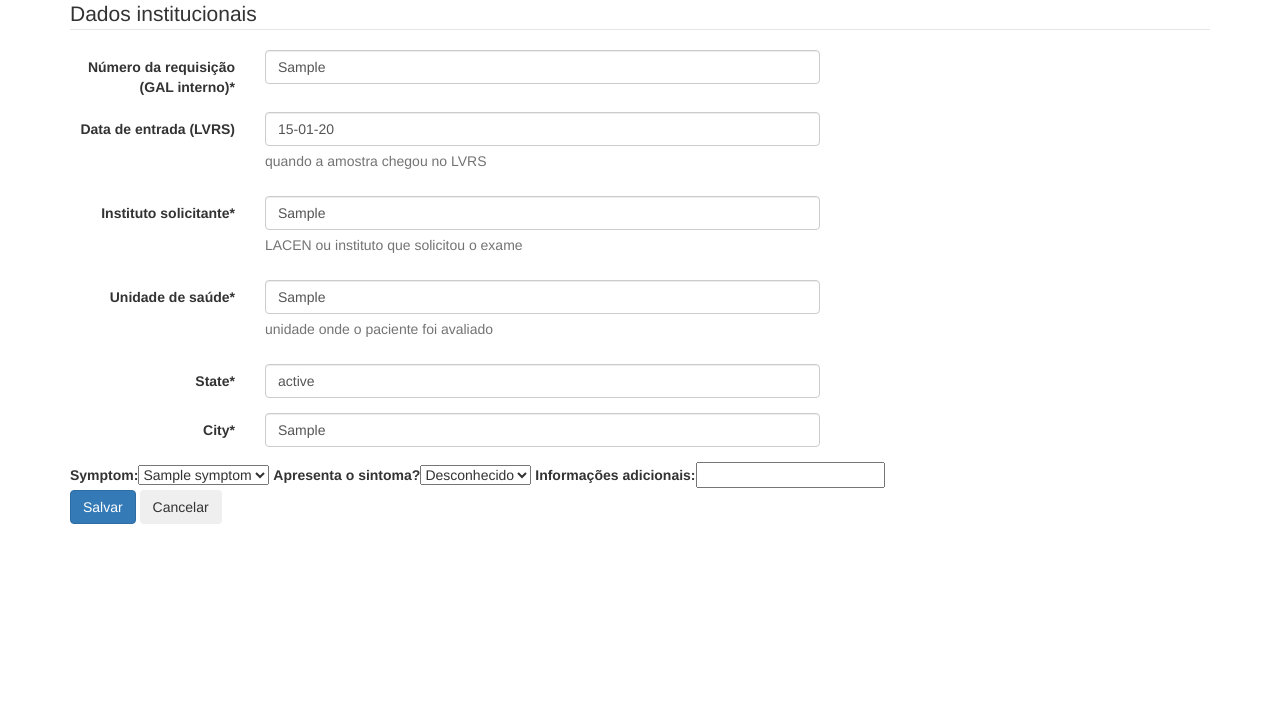
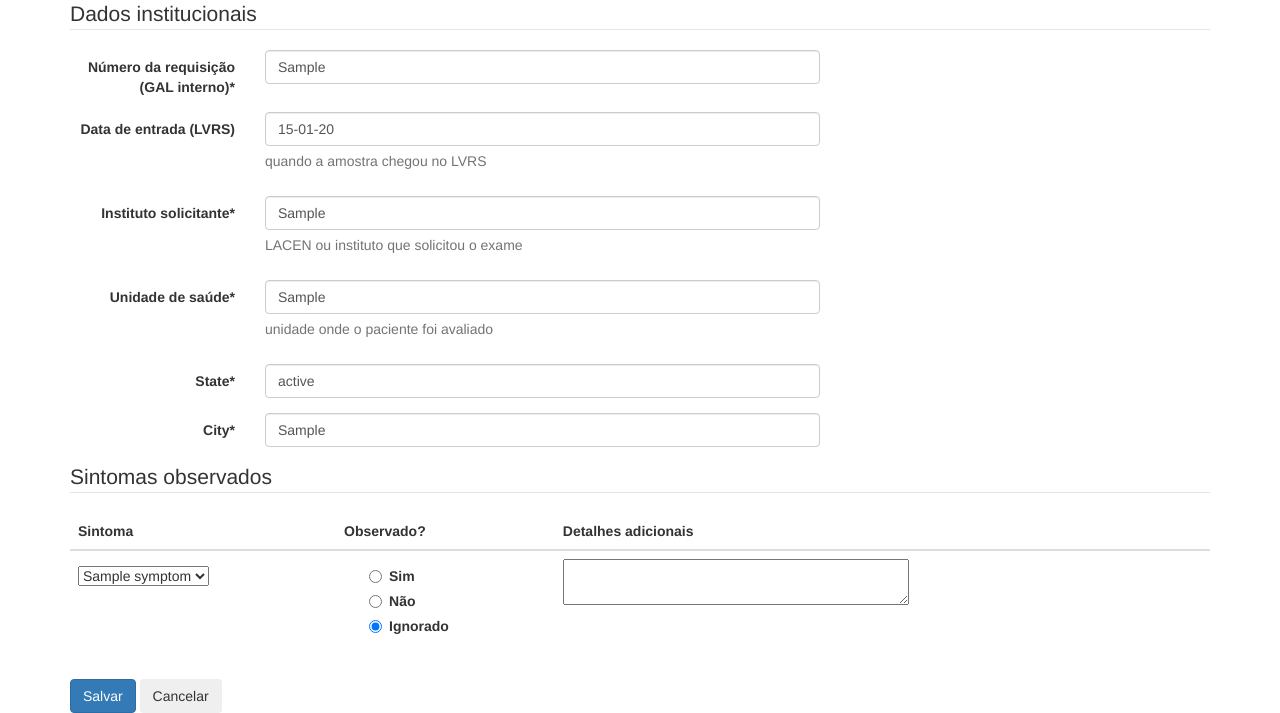
Before and after one commit to gems-uff/labsys, a Django app: page /admission_notes/create in a window 1280 px wide. Shown: the part 121-834 px from the top of the page. Before the commit the page ends 645 px from the top, so only its background shows below. Run offline with Django 3.2, Linux system fonts and the light colour scheme; tables that the repository leaves empty hold one stand-in row (values such as "Sample post"); some libraries are stand-ins or nearby versions.

Commit message:
:rocket: Render observed symptom formset manually

```diff
--- a/admission_notes/templates/admission_notes/create.html
+++ b/admission_notes/templates/admission_notes/create.html
@@ -18,12 +18,40 @@
   <form action="{% url 'admission_notes:create' %}" method="post" class="form-horizontal">
     {% crispy admission_note_form %}
 
-    <div class="form-inline">
-      {{  observed_symptom_formset.management_form }}
-      {% for form in  observed_symptom_formset %}
-        {{ form }}
-      {% endfor %}
-    </div>
+    <fieldset>
+      <legend>Sintomas observados</legend>
+      <table class="table">
+        <thead>
+          <tr>
+            <th>Sintoma</th>
+            <th>Observado?</th>
+            <th>Detalhes adicionais</th>
+          </tr>
+        </thead>
+        <tbody>
+          {{  observed_symptom_formset.management_form }}
+          {% for form in  observed_symptom_formset %}
+            <tr>
+              <td>
+                <div class="form-group col-lg-4 control-label">
+                  {{ form.symptom }}
+                </div>
+              </td>
+              <td>
+                <div class="form-group col-lg-2 radio-inline">
+                  {{ form.observed}}
+                </div>
+              </td>
+              <td>
+                <div class="form-group col-lg-6">
+                  {{ form.details}}
+                </div>
+              </td>
+            </tr>
+          {% endfor %}
+        </tbody>
+      </table>
+    </fieldset>
     <input type="submit" name="save" value="Salvar" class="btn btn-primary" id="submit-id-save">
     <input type="button" name="cancel" value="Cancelar" class="btn" id="button-id-cancel">
   </form>
--- a/admission_notes/views.py
+++ b/admission_notes/views.py
@@ -9,7 +9,7 @@ from django.forms import inlineformset_factory, formset_factory
 from .models import AdmissionNote
 from .forms import AdmissionNoteForm
 from symptoms.models import ObservedSymptom, Symptom
-from symptoms.forms import ObservedSymptomForm, ObservedSymptomFormSetHelper
+from symptoms.forms import ObservedSymptomForm
 
 
 class IndexView(generic.ListView):
@@ -54,7 +54,6 @@ ObservedSymptomFormSet = formset_factory(
     ObservedSymptomForm,
     extra=0,
 )
-# obssymptom_formset_helper = ObservedSymptomFormSetHelper()
 def create_admission_note(request):
 
     admission_note_form = AdmissionNoteForm(
@@ -93,6 +92,5 @@ def create_admission_note(request):
         {
             'admission_note_form': admission_note_form,
             'observed_symptom_formset': observed_symptom_formset,
-            # 'obssymptom_formset_helper': obssymptom_formset_helper,
         }
     )
--- a/labsys/custom/forms.py
+++ b/labsys/custom/forms.py
@@ -1,4 +1,5 @@
 from django import forms
+from django.utils.safestring import mark_safe
 
 
 class YesNoIgnoredField(forms.NullBooleanField):
--- a/symptoms/forms.py
+++ b/symptoms/forms.py
@@ -1,18 +1,7 @@
 from django import forms
 
-from crispy_forms.helper import FormHelper
-from crispy_forms.layout import Layout, Fieldset, Submit, Button, Div
-from crispy_forms.bootstrap import InlineRadios
-
-from labsys.settings.base import DATE_INPUT_FORMATS
+from labsys.custom.forms import YesNoIgnoredField
 from .models import ObservedSymptom
-
-
-class ObservedSymptomFormSetHelper(FormHelper):
-    def __init__(self, *args, **kwargs):
-        super(ObservedSymptomFormSetHelper, self).__init__(*args, **kwargs)
-        self.form_tag = False
-        self.form_show_labels = False
 
 
 class ObservedSymptomForm(forms.ModelForm):
@@ -24,21 +13,11 @@ class ObservedSymptomForm(forms.ModelForm):
             'observed',
             'details',
         ]
+        widgets = {
+            'details': forms.Textarea(attrs={'cols': 40, 'rows': 2}),
+        }
 
 
     def __init__(self, *args, **kwargs):
         super(ObservedSymptomForm, self).__init__(*args, **kwargs)
         # TODO: receive symptom key in args
-        # self.helper = ObservedSymptomFormSetHelper()
-        self.helper = FormHelper()
-        self.helper.form_tag = False
-        self.helper.label_class = 'col-lg-2'
-        self.helper.field_class = 'col-lg-2'
-
-'''
-        self.helper.layout = Layout(
-            'symptom',
-            'observed',
-            'details',
-        )
-'''
--- a/symptoms/models.py
+++ b/symptoms/models.py
@@ -25,7 +25,7 @@ class ObservedSymptom(models.Model):
         Symptom,
         on_delete=models.CASCADE,
     )
-    observed = models.NullBooleanField(
+    observed = cmodels.YesNoIgnoredField(
         'Apresenta o sintoma?',
         default=None,
     )
```
